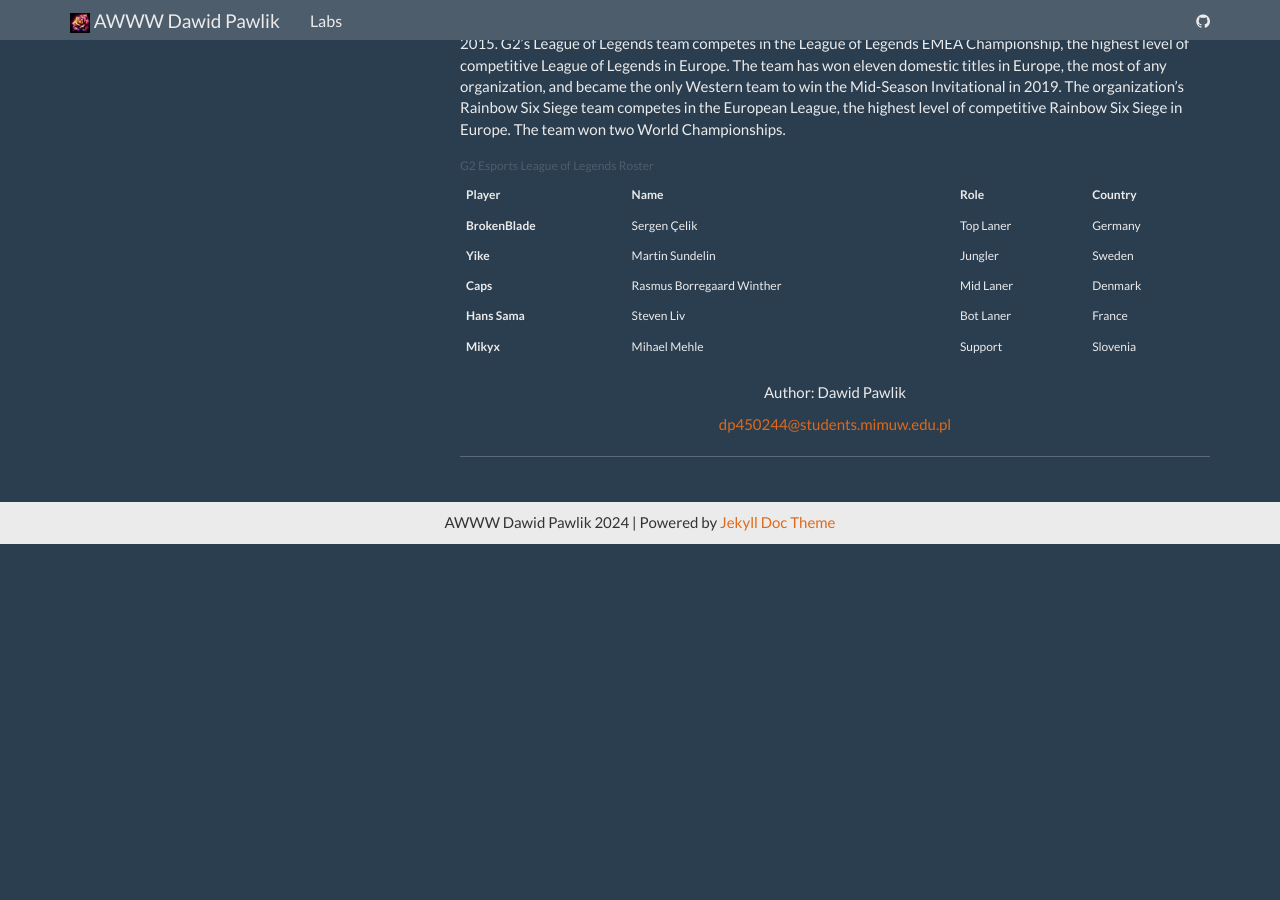
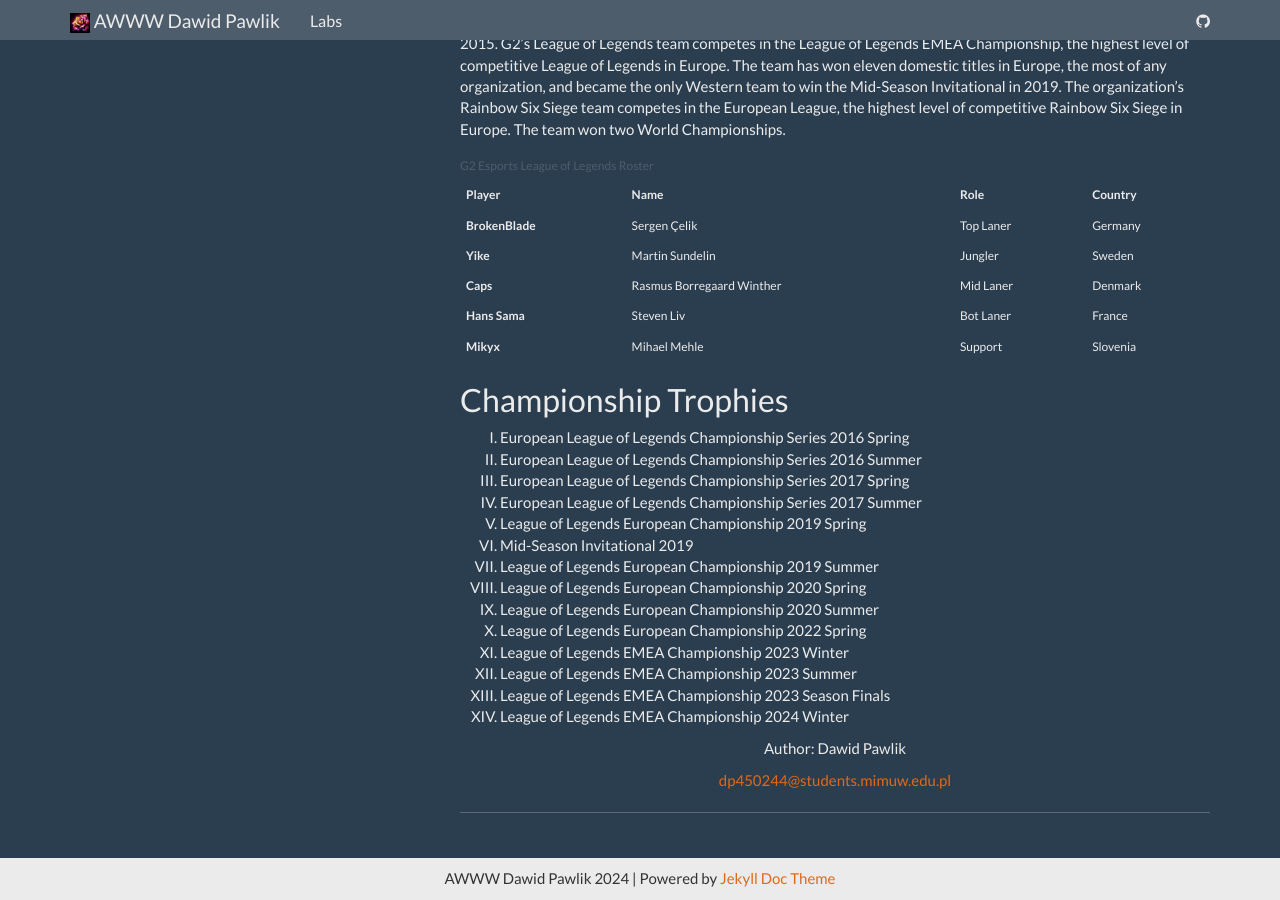
Before and after one commit to QuerthDP/awww, a Jekyll site: the page built from docs/_docs/lab2/index.html, in a window 1280 px wide and 900 px high, scrolled down 606 px. Built offline with Jekyll 4.4.1, drawn with Linux system fonts in a browser that asks for light colours; comment, search, counter and statistics services are not loaded; before the commit the page ends 1150 px from its top, so only the background shows below that.

Commit message:
Add list

```diff
--- a/docs/_docs/lab2/index.html
+++ b/docs/_docs/lab2/index.html
@@ -78,6 +78,24 @@
     </tbody>
   </table>
 
+  <h2>Championship Trophies</h2>
+  <ol type="I">
+    <li>European League of Legends Championship Series 2016 Spring</li>
+    <li>European League of Legends Championship Series 2016 Summer</li>
+    <li>European League of Legends Championship Series 2017 Spring</li>
+    <li>European League of Legends Championship Series 2017 Summer</li>
+    <li>League of Legends European Championship 2019 Spring</li>
+    <li>Mid-Season Invitational 2019</li>
+    <li>League of Legends European Championship 2019 Summer</li>
+    <li>League of Legends European Championship 2020 Spring</li>
+    <li>League of Legends European Championship 2020 Summer</li>
+    <li>League of Legends European Championship 2022 Spring</li>
+    <li>League of Legends EMEA Championship 2023 Winter</li>
+    <li>League of Legends EMEA Championship 2023 Summer</li>
+    <li>League of Legends EMEA Championship 2023 Season Finals</li>
+    <li>League of Legends EMEA Championship 2024 Winter</li>
+  </ol>
+
 </base>
 <footer style="text-align: center;">
   <p>Author: Dawid Pawlik</p>
```
